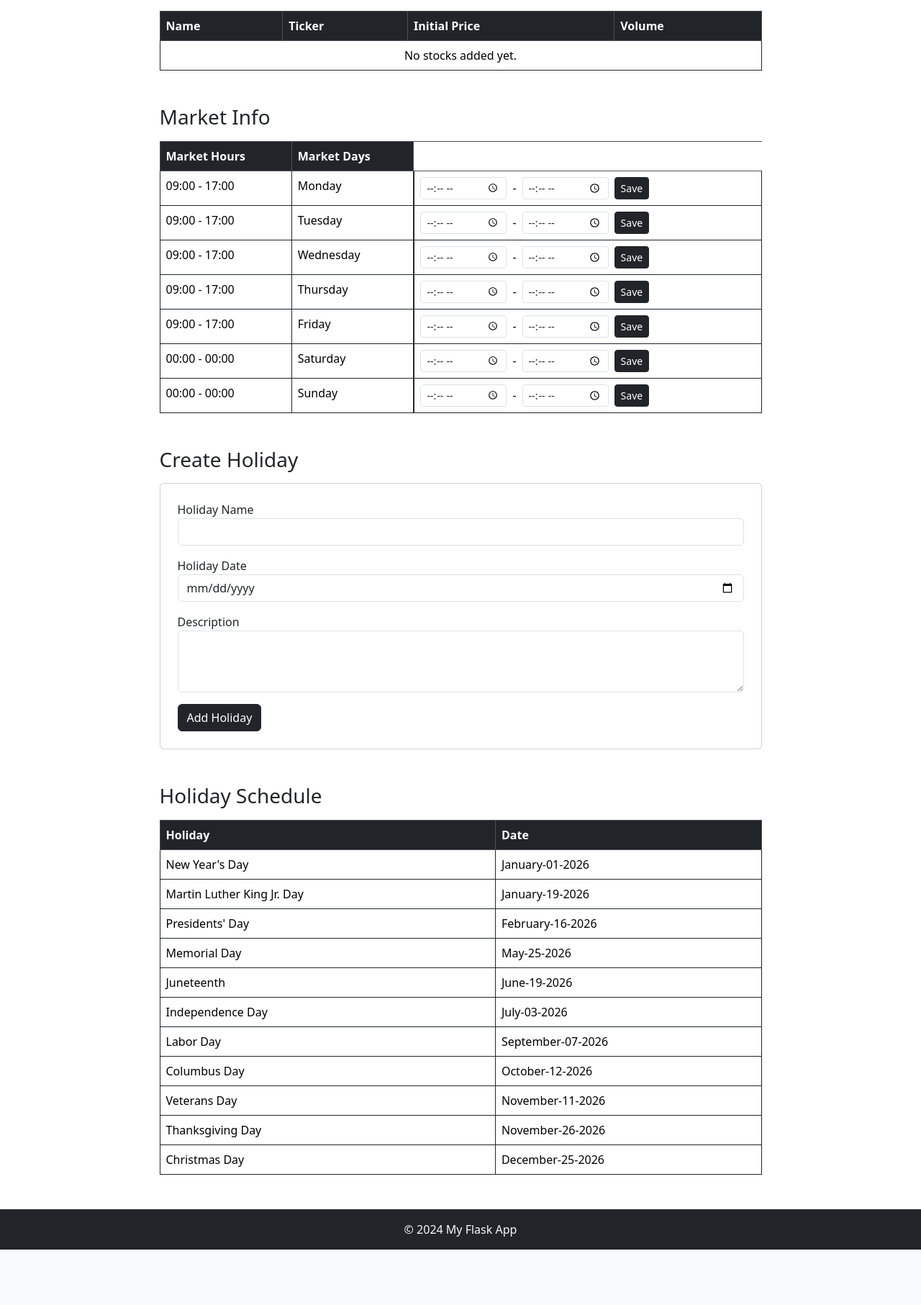
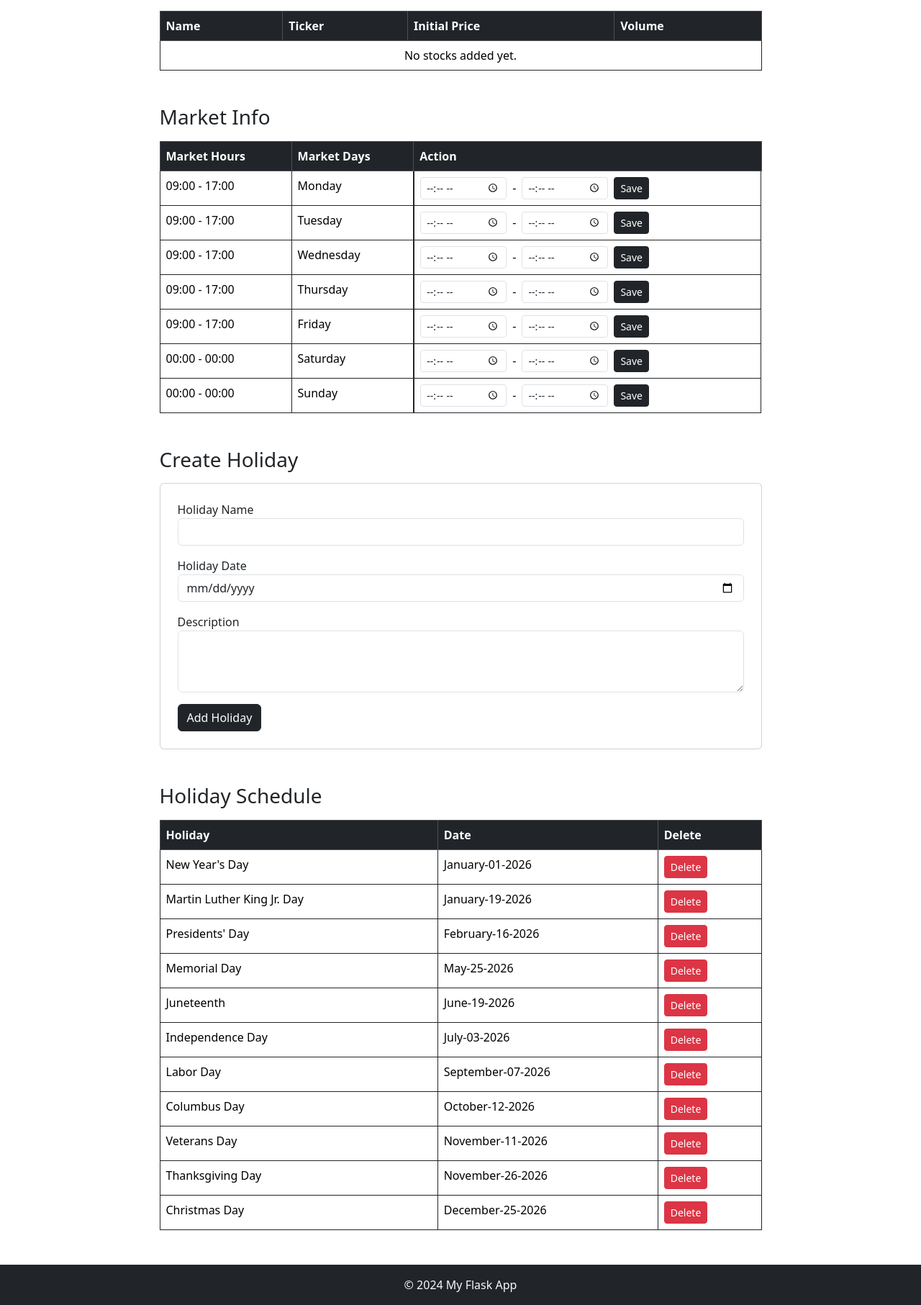
Before and after one commit to spartiwa-asu/stock-trading-system, a Flask app: page /admin-dashboard in a window 1280 px wide. Shown: the part 740-2553 px from the top of the page at 72% size. Before the commit the page ends 2476 px from the top, so only its background shows below. Run offline with Flask 3, Linux system fonts and the light colour scheme; a user stored in the database is signed in; data comes from the database, SQL or seed files in the repository; data that the repository does not hold is empty.

Commit message:
Add delete action to holiday schedule table
Add delete column to holiday schedule table
Add delete button/form for each holiday entry

```diff
--- a/main/templates/admin_dashboard.html
+++ b/main/templates/admin_dashboard.html
@@ -79,6 +79,7 @@
             <tr>
                 <th>Market Hours</th>
                 <th>Market Days</th>
+                <th>Action</th>
             </tr>
         </thead>
         <tbody>
@@ -131,6 +132,7 @@
             <tr>
                 <th>Holiday</th>
                 <th>Date</th>
+                <th>Delete</th>
             </tr>
             </thead>
             <tbody>
@@ -138,12 +140,18 @@
                 <tr>
                     <td>{{ h.reason }}</td>
                     <td>{{ h.holidayDate.strftime('%B-%d-%Y') }}</td>
+                    <td>
+                        <form method="POST" action="{{ url_for('admin_dashboard') }}" class="d-inline">
+                            <input type="hidden" name="action" value="delete_holiday">
+                            <input type="hidden" name="schedule_id" value="{{ h.scheduleId }}">
+                            <button type="submit" class="btn btn-sm btn-danger">Delete</button>
+                        </form>
+                    </td>
                 </tr>
-
                 {% endfor %}
             {% if not holiday %}
             <tr>
-                <td colspan="2" class="text-center">No holidays scheduled.</td>
+                <td colspan="3" class="text-center">No holidays scheduled.</td>
             </tr>
             {% endif %}
         </tbody>
```
Lines whose indentation alone changed are shown as unchanged.
